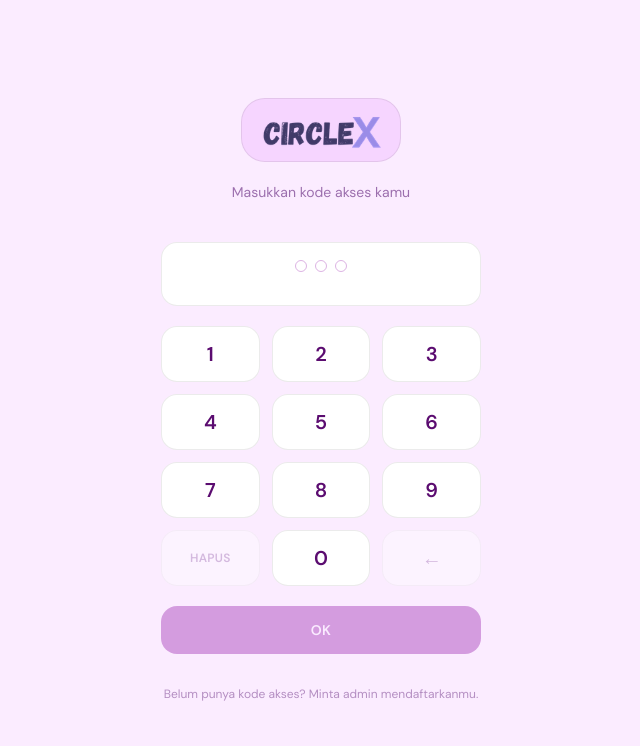
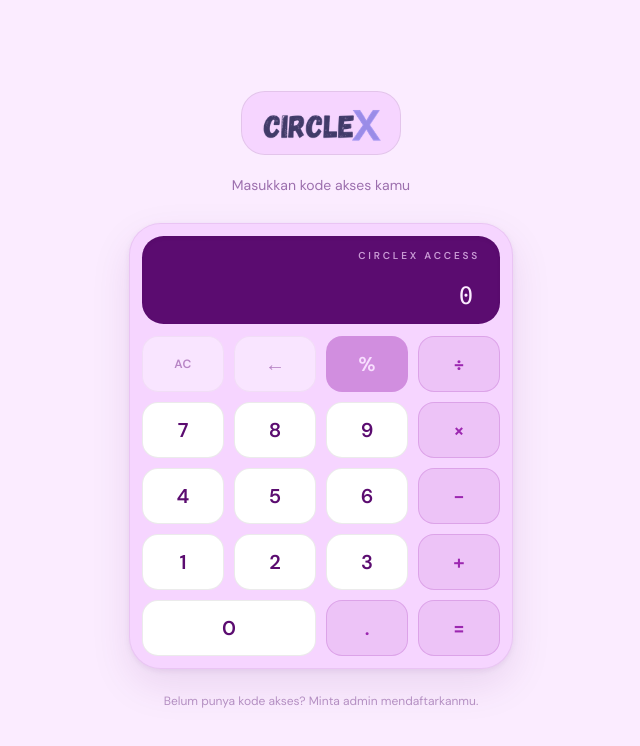
Before and after one commit to Yogs365/CalculatePro, a Next.js app: page /login in a window 1280 px wide. Shown: the top 746 px of the page, without its empty margins (319-959 px from the left). Built offline with nearby package versions, Linux system fonts and the light colour scheme.

Commit message:
Style login as calculator keypad

```diff
--- a/components/auth/LoginScreen.tsx
+++ b/components/auth/LoginScreen.tsx
@@ -7,7 +7,10 @@ import { loginWithCode } from "@/features/auth/login";
 
 const CODE_MIN_LENGTH = 3;
 const CODE_MAX_LENGTH = 8;
-const KEYPAD_DIGITS = ["1", "2", "3", "4", "5", "6", "7", "8", "9"];
+const KEY_CLASS =
+  "flex h-14 items-center justify-center rounded-2xl border border-black/[0.08] bg-white text-xl font-semibold text-ocean-50 transition hover:border-ocean-300/40 hover:bg-ocean-900 active:scale-95 disabled:cursor-not-allowed disabled:opacity-40";
+const OPERATOR_CLASS =
+  "flex h-14 items-center justify-center rounded-2xl border border-ocean-300/20 bg-ocean-300/10 text-xl font-semibold text-ocean-300";
 
 export default function LoginScreen() {
   const router = useRouter();
@@ -58,8 +61,8 @@ export default function LoginScreen() {
 
   return (
     <div className="relative flex min-h-dvh flex-col items-center justify-center ocean-bg px-6">
-      <div className="w-full max-w-xs animate-fade-in">
-        <div className="mb-10 text-center">
+      <div className="w-full max-w-sm animate-fade-in">
+        <div className="mb-7 text-center">
           <div className="mx-auto mb-5 flex h-16 w-40 items-center justify-center rounded-[1.5rem] border border-black/[0.08] bg-ocean-900 px-3">
             <Image
               src="/brand/logo-header.png"
@@ -73,82 +76,128 @@ export default function LoginScreen() {
           <p className="mt-2 text-sm text-ocean-400">Masukkan kode akses kamu</p>
         </div>
 
-        <form onSubmit={handleSubmit} className="space-y-5">
+        <form onSubmit={handleSubmit}>
+          <div className="premium-glass rounded-[2rem] p-3 shadow-premium">
             <div
               aria-label={`${code.length} dari ${CODE_MAX_LENGTH} digit terisi`}
-            className="glossy-chip flex min-h-16 items-center justify-center rounded-2xl border border-black/[0.08] bg-white px-4"
+              className="flex min-h-[5.5rem] flex-col justify-between rounded-[1.35rem] bg-ocean-50 px-5 py-3 text-right shadow-inner"
             >
-            <div className="flex min-h-7 flex-wrap justify-center gap-2">
-              {Array.from({ length: Math.max(CODE_MIN_LENGTH, code.length) }).map((_, index) => (
+              <span className="text-[10px] font-semibold uppercase tracking-[0.28em] text-ocean-900/70">
+                CircleX Access
+              </span>
               <span
-                  key={index}
-                  className={`h-3 w-3 rounded-full border transition ${
-                    index < code.length
-                      ? "border-ocean-300 bg-ocean-300"
-                      : "border-ocean-300/35 bg-transparent"
-                  }`}
-                />
-              ))}
-            </div>
+                aria-live="polite"
+                className="min-h-8 truncate font-mono text-2xl tracking-[0.28em] text-ocean-950"
+              >
+                {code ? "•".repeat(code.length) : "0"}
+              </span>
             </div>
 
             {error && (
-            <p role="alert" className="text-center text-sm text-red-600">
+              <p role="alert" className="px-2 pb-1 pt-3 text-center text-sm text-red-600">
                 {error}
               </p>
             )}
 
-          <div className="grid grid-cols-3 gap-3" aria-label="Keypad kode akses">
-            {KEYPAD_DIGITS.map((digit) => (
+            <div className="mt-3 grid grid-cols-4 gap-2.5" aria-label="Keypad kode akses">
+              <button
+                type="button"
+                onClick={handleClearCode}
+                disabled={submitting || code.length === 0}
+                className={`${KEY_CLASS} text-xs uppercase tracking-wide text-ocean-400`}
+                aria-label="Hapus seluruh kode"
+              >
+                AC
+              </button>
+              <button
+                type="button"
+                onClick={removeLastDigit}
+                disabled={submitting || code.length === 0}
+                className={`${KEY_CLASS} text-ocean-400`}
+                aria-label="Hapus satu digit terakhir"
+              >
+                ←
+              </button>
+              <button
+                type="submit"
+                disabled={code.length < CODE_MIN_LENGTH || submitting}
+                className="premium-cta glossy-btn flex h-14 items-center justify-center rounded-2xl border border-ocean-300/20 text-xl font-semibold text-ocean-950 transition active:scale-95 disabled:cursor-not-allowed disabled:opacity-40 disabled:shadow-none"
+                aria-label="Lanjutkan"
+              >
+                %
+              </button>
+              <button type="button" disabled className={OPERATOR_CLASS} aria-label="Operator pembagian">
+                ÷
+              </button>
+
+              {["7", "8", "9"].map((digit) => (
                 <button
                   key={digit}
                   type="button"
                   onClick={() => appendDigit(digit)}
                   disabled={submitting || code.length >= CODE_MAX_LENGTH}
-                className="glossy-chip flex h-14 items-center justify-center rounded-2xl border border-black/[0.08] bg-white text-xl font-semibold text-ocean-50 transition hover:border-ocean-300/40 hover:bg-ocean-900 active:scale-95 disabled:cursor-not-allowed disabled:opacity-40"
+                  className={KEY_CLASS}
                   aria-label={`Angka ${digit}`}
                 >
                   {digit}
                 </button>
               ))}
+              <button type="button" disabled className={OPERATOR_CLASS} aria-label="Operator perkalian">
+                ×
+              </button>
+
+              {["4", "5", "6"].map((digit) => (
                 <button
+                  key={digit}
                   type="button"
-              onClick={handleClearCode}
-              disabled={submitting || code.length === 0}
-              className="glossy-chip flex h-14 items-center justify-center rounded-2xl border border-black/[0.08] bg-white text-xs font-semibold uppercase tracking-wide text-ocean-400 transition hover:border-ocean-300/40 hover:bg-ocean-900 active:scale-95 disabled:cursor-not-allowed disabled:opacity-40"
+                  onClick={() => appendDigit(digit)}
+                  disabled={submitting || code.length >= CODE_MAX_LENGTH}
+                  className={KEY_CLASS}
+                  aria-label={`Angka ${digit}`}
                 >
-              Hapus
+                  {digit}
                 </button>
+              ))}
+              <button type="button" disabled className={OPERATOR_CLASS} aria-label="Operator pengurangan">
+                −
+              </button>
+
+              {["1", "2", "3"].map((digit) => (
+                <button
+                  key={digit}
+                  type="button"
+                  onClick={() => appendDigit(digit)}
+                  disabled={submitting || code.length >= CODE_MAX_LENGTH}
+                  className={KEY_CLASS}
+                  aria-label={`Angka ${digit}`}
+                >
+                  {digit}
+                </button>
+              ))}
+              <button type="button" disabled className={OPERATOR_CLASS} aria-label="Operator penjumlahan">
+                +
+              </button>
+
               <button
                 type="button"
                 onClick={() => appendDigit("0")}
                 disabled={submitting || code.length >= CODE_MAX_LENGTH}
-              className="glossy-chip flex h-14 items-center justify-center rounded-2xl border border-black/[0.08] bg-white text-xl font-semibold text-ocean-50 transition hover:border-ocean-300/40 hover:bg-ocean-900 active:scale-95 disabled:cursor-not-allowed disabled:opacity-40"
+                className={`${KEY_CLASS} col-span-2`}
                 aria-label="Angka 0"
               >
                 0
               </button>
-            <button
-              type="button"
-              onClick={removeLastDigit}
-              disabled={submitting || code.length === 0}
-              className="glossy-chip flex h-14 items-center justify-center rounded-2xl border border-black/[0.08] bg-white text-xl text-ocean-400 transition hover:border-ocean-300/40 hover:bg-ocean-900 active:scale-95 disabled:cursor-not-allowed disabled:opacity-40"
-              aria-label="Hapus satu digit terakhir"
-            >
-              ←
+              <button type="button" disabled className={OPERATOR_CLASS} aria-label="Titik desimal">
+                .
+              </button>
+              <button type="button" disabled className={OPERATOR_CLASS} aria-label="Hasil kalkulator">
+                =
               </button>
             </div>
-
-          <button
-            type="submit"
-            disabled={code.length < CODE_MIN_LENGTH || submitting}
-            className="premium-cta glossy-btn w-full rounded-2xl py-3.5 text-sm font-semibold tracking-wide text-ocean-950 transition active:scale-[0.99] disabled:cursor-not-allowed disabled:opacity-40 disabled:shadow-none"
-          >
-            {submitting ? "Memeriksa..." : "OK"}
-          </button>
+          </div>
         </form>
 
-        <p className="mt-8 text-center text-xs text-ocean-500">
+        <p className="mt-6 text-center text-xs text-ocean-500">
           Belum punya kode akses? Minta admin mendaftarkanmu.
         </p>
       </div>
```
Lines whose indentation alone changed are shown as unchanged.
